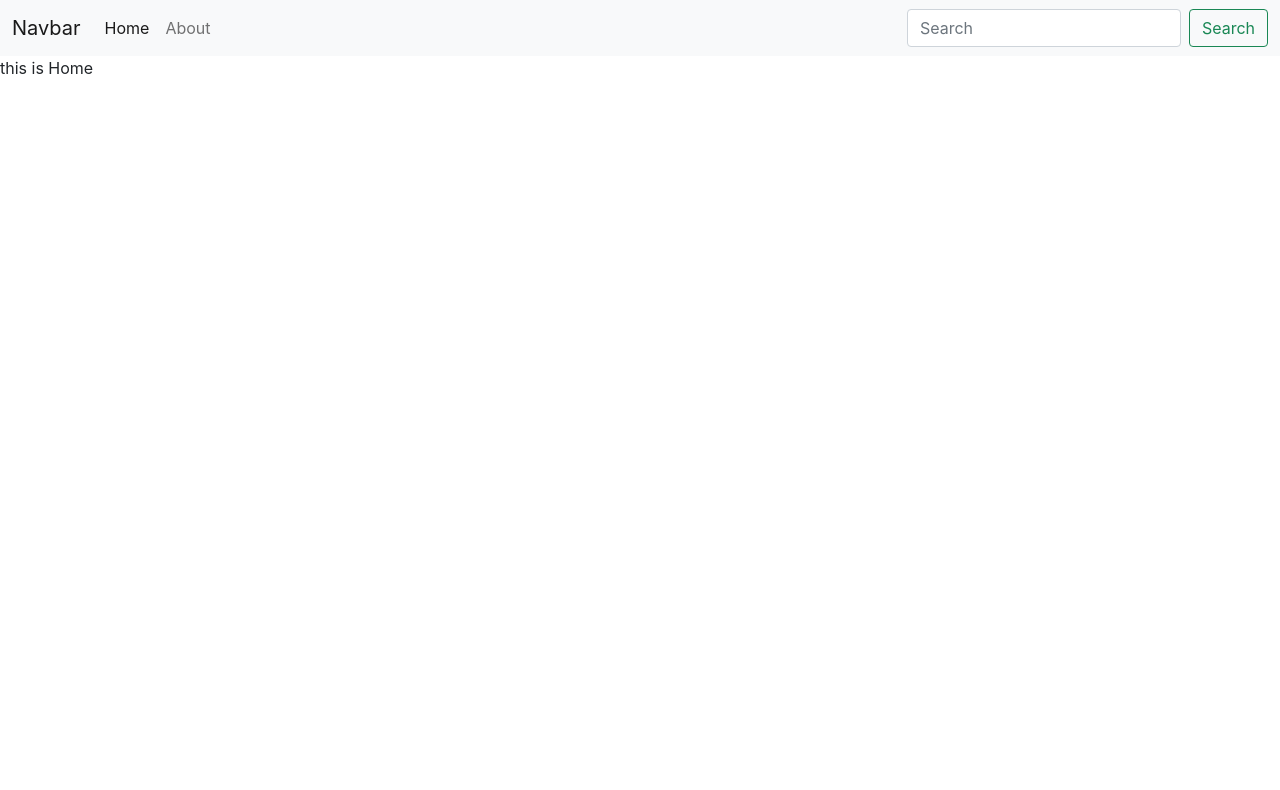
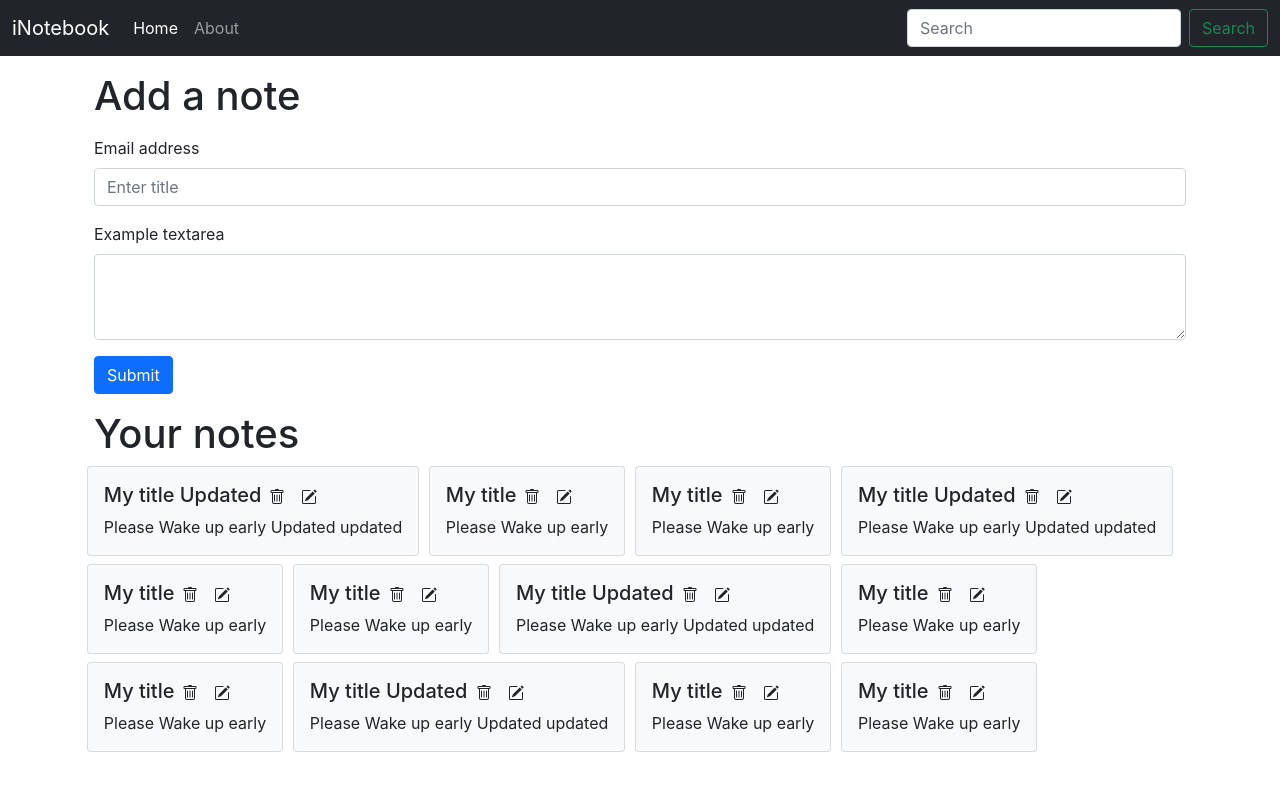
Before and after one commit to Siddid-Soni/inotebook, a React (Create React App) app: page / in a window 1280 px wide. Shown: the top 790 px of the page. Built offline with nearby package versions, Linux system fonts and the light colour scheme; the HTML template or start-up script is replaced by a standard one.

Commit message:
client side adding note

```diff
--- a/src/App.js
+++ b/src/App.js
@@ -7,17 +7,22 @@ import {
 import Navbar from './components/Navbar';
 import Home from './components/Home';
 import About from './components/About';
+import NoteState from './context/notes/NoteState';
 
 function App() {
   return (
     <>
+    <NoteState>
       <BrowserRouter>
         <Navbar />
-        <Routes>
-          <Route path="/" element={<Home />} />
-          <Route path="/about" element={<About />} />
-        </Routes>
-    </BrowserRouter>
+        <div className='container'>
+          <Routes>
+            <Route path="/" element={<Home />} />
+            <Route path="/about" element={<About />} />
+          </Routes>
+        </div>
+      </BrowserRouter>
+    </NoteState>
     </>
   );
 }
--- a/src/components/About.js
+++ b/src/components/About.js
@@ -1,9 +1,10 @@
 import React from 'react'
 
 const About = () => {
+
     return (
         <div>
-            This is About
+            this is about
         </div>
     )
 }
--- /dev/null
+++ b/src/components/AddNote.js
@@ -0,0 +1,38 @@
+import React, {useContext, useState} from 'react'
+import noteContext from '../context/notes/noteContext'
+
+const AddNote = () => {
+
+    const context = useContext(noteContext)
+    const { addNote } = context
+
+    const [note, setNote] = useState({title: "", description:"", tag: "default"})
+
+    const handleClick = (e)=>{
+        e.preventDefault()
+        addNote(note.title, note.description, note.tag)
+    }
+
+    const onChange = (e)=>{
+        setNote({...note, [e.target.name]:e.target.value})
+    }
+
+    return (
+        <div className='container my-3'>
+            <h1>Add a note</h1>
+            <form action="" className='my-3'>
+                <div className="mb-3">
+                    <label htmlFor="title" className="form-label">Email address</label>
+                    <input type="text" className="form-control" id="title" name='title' placeholder="Enter title" onChange={onChange} />
+                </div>
+                <div className="mb-3">
+                    <label htmlFor="description" className="form-label">Example textarea</label>
+                    <textarea className="form-control" id="description" name='description' onChange={onChange} rows="3"></textarea>
+                </div>
+                <button className='btn btn-primary' onClick={handleClick}>Submit</button>
+            </form>
+        </div>
+    )
+}
+
+export default AddNote
--- a/src/components/Home.js
+++ b/src/components/Home.js
@@ -1,9 +1,10 @@
 import React from 'react'
+import Notes from './Notes'
 
 const Home = () => {
     return (
         <div>
-            this is Home
+            <Notes />
         </div>
     )
 }
--- a/src/components/Navbar.js
+++ b/src/components/Navbar.js
@@ -1,21 +1,24 @@
 import React from 'react'
-import {Link} from 'react-router-dom'
+import {Link, useLocation} from 'react-router-dom'
 
 const Navbar = () => {
+
+    let location = useLocation()
+
     return (
-        <nav className="navbar navbar-expand-lg navbar-light bg-light">
+        <nav className="navbar navbar-expand-lg navbar-dark bg-dark">
             <div className="container-fluid">
-                <Link className="navbar-brand" to="/">Navbar</Link>
+                <Link className="navbar-brand" to="/">iNotebook</Link>
                 <button className="navbar-toggler" type="button" data-bs-toggle="collapse" data-bs-target="#navbarSupportedContent" aria-controls="navbarSupportedContent" aria-expanded="false" aria-label="Toggle navigation">
                 <span className="navbar-toggler-icon"></span>
                 </button>
                 <div className="collapse navbar-collapse" id="navbarSupportedContent">
                 <ul className="navbar-nav me-auto mb-2 mb-lg-0">
                     <li className="nav-item">
-                    <Link className="nav-link active" aria-current="page" to="/">Home</Link>
+                    <Link className={`nav-link${location.pathname === '/'?' active':''}`} aria-current="page" to="/">Home</Link>
                     </li>
                     <li className="nav-item">
-                    <Link className="nav-link" to="/about">About</Link>
+                    <Link className={`nav-link${location.pathname === '/about'?' active':''}`} to="/about">About</Link>
                     </li>
                 </ul>
                 <form className="d-flex">
--- /dev/null
+++ b/src/components/Noteitem.js
@@ -0,0 +1,30 @@
+import React from 'react'
+
+const Noteitem = (props) => {
+
+    const {note} = props
+
+    return (
+        <div className='col' style={{paddingRight: 'calc(var(--bs-gutter-x) * .2)',
+            paddingLeft: 'calc(var(--bs-gutter-x) * .2)'}}>
+            <div className="card text-dark bg-light mb-2">
+                <div className="card-body">
+                    <div className="d-flex align-items-center">
+                        <h5 className="card-title">{note.title}</h5>
+                        <svg style={{cursor: 'pointer'}} xmlns="http://www.w3.org/2000/svg" width="16" height="16" fill="currentColor" className="mb-1 mx-2 bi bi-trash" viewBox="0 0 16 16">
+                        <path d="M5.5 5.5A.5.5 0 0 1 6 6v6a.5.5 0 0 1-1 0V6a.5.5 0 0 1 .5-.5zm2.5 0a.5.5 0 0 1 .5.5v6a.5.5 0 0 1-1 0V6a.5.5 0 0 1 .5-.5zm3 .5a.5.5 0 0 0-1 0v6a.5.5 0 0 0 1 0V6z"/>
+                        <path fillRule="evenodd" d="M14.5 3a1 1 0 0 1-1 1H13v9a2 2 0 0 1-2 2H5a2 2 0 0 1-2-2V4h-.5a1 1 0 0 1-1-1V2a1 1 0 0 1 1-1H6a1 1 0 0 1 1-1h2a1 1 0 0 1 1 1h3.5a1 1 0 0 1 1 1v1zM4.118 4 4 4.059V13a1 1 0 0 0 1 1h6a1 1 0 0 0 1-1V4.059L11.882 4H4.118zM2.5 3V2h11v1h-11z"/>
+                        </svg>
+                        <svg style={{cursor: 'pointer'}} xmlns="http://www.w3.org/2000/svg" width="16" height="16" fill="currentColor" className="mb-1 mx-2 bi bi-pencil-square" viewBox="0 0 16 16">
+                        <path d="M15.502 1.94a.5.5 0 0 1 0 .706L14.459 3.69l-2-2L13.502.646a.5.5 0 0 1 .707 0l1.293 1.293zm-1.75 2.456-2-2L4.939 9.21a.5.5 0 0 0-.121.196l-.805 2.414a.25.25 0 0 0 .316.316l2.414-.805a.5.5 0 0 0 .196-.12l6.813-6.814z"/>
+                        <path fillRule="evenodd" d="M1 13.5A1.5 1.5 0 0 0 2.5 15h11a1.5 1.5 0 0 0 1.5-1.5v-6a.5.5 0 0 0-1 0v6a.5.5 0 0 1-.5.5h-11a.5.5 0 0 1-.5-.5v-11a.5.5 0 0 1 .5-.5H9a.5.5 0 0 0 0-1H2.5A1.5 1.5 0 0 0 1 2.5v11z"/>
+                        </svg>
+                    </div>
+                    <p className="card-text">{note.description}</p>
+                </div>
+            </div>
+        </div>
+    )
+}
+
+export default Noteitem
--- /dev/null
+++ b/src/components/Notes.js
@@ -0,0 +1,26 @@
+import React, { useContext } from 'react'
+import noteContext from '../context/notes/noteContext'
+import AddNote from './AddNote'
+import Noteitem from './Noteitem'
+
+const Notes = () => {
+
+    const context = useContext(noteContext)
+    const { notes, addNote } = context
+
+    return (
+        <>
+        <AddNote />
+        <div className='container my-3'>
+            <h1>Your notes</h1>
+            <div className='row row-cols-auto'>
+                {notes.map((note) => {
+                    return <Noteitem key={note._id} note={note} />
+                })}
+            </div>
+        </div>
+        </>
+    )
+}
+
+export default Notes
--- /dev/null
+++ b/src/context/notes/NoteState.js
@@ -0,0 +1,153 @@
+import {useState} from "react";
+import noteContext from "./noteContext";
+
+const NoteState = (props)=>{
+
+    const notesInitial = [
+        {
+          "_id": "61d82a6f3bd73ac24750bb92",
+          "user": "61d7fd5231959dd8279182ff",
+          "title": "My title Updated",
+          "description": "Please Wake up early Updated updated",
+          "tag": "personal",
+          "date": "2022-01-07T11:56:31.573Z",
+          "__v": 0
+        },
+        {
+          "_id": "61d82a713bd7pac24750bb94",
+          "user": "61d7fd5231959dd8279182ff",
+          "title": "My title",
+          "description": "Please Wake up early",
+          "tag": "personal",
+          "date": "2022-01-07T11:56:33.332Z",
+          "__v": 0
+        },
+        {
+          "_id": "61d8308a6bd791c3793e61e6",
+          "user": "61d7fd5231959dd8279182ff",
+          "title": "My title",
+          "description": "Please Wake up early",
+          "tag": "personal",
+          "date": "2022-01-07T12:22:34.773Z",
+          "__v": 0
+        },
+        {
+          "_id": "61d82a6f3bd73ag24750bb92",
+          "user": "61d7fd5231959dd8279182ff",
+          "title": "My title Updated",
+          "description": "Please Wake up early Updated updated",
+          "tag": "personal",
+          "date": "2022-01-07T11:56:31.573Z",
+          "__v": 0
+        },
+        {
+          "_id": "61v82a713bd73ac24750bb94",
+          "user": "61d7fd5231959dd8279182ff",
+          "title": "My title",
+          "description": "Please Wake up early",
+          "tag": "personal",
+          "date": "2022-01-07T11:56:33.332Z",
+          "__v": 0
+        },
+        {
+          "_id": "61d8308a6bd791c379be61e3",
+          "user": "61d7fd5231959dd8279182ff",
+          "title": "My title",
+          "description": "Please Wake up early",
+          "tag": "personal",
+          "date": "2022-01-07T12:22:34.773Z",
+          "__v": 0
+        },{
+          "_id": "61d82a6f3bd73ac24750b292",
+          "user": "61d7fd5231959dd8279182ff",
+          "title": "My title Updated",
+          "description": "Please Wake up early Updated updated",
+          "tag": "personal",
+          "date": "2022-01-07T11:56:31.573Z",
+          "__v": 0
+        },
+        {
+          "_id": "21d82a713bd73ac24750bb94",
+          "user": "61d7fd5231959dd8279182ff",
+          "title": "My title",
+          "description": "Please Wake up early",
+          "tag": "personal",
+          "date": "2022-01-07T11:56:33.332Z",
+          "__v": 0
+        },
+        {
+          "_id": "61d8308a6bd791c379be67e6",
+          "user": "61d7fd5231959dd8279182ff",
+          "title": "My title",
+          "description": "Please Wake up early",
+          "tag": "personal",
+          "date": "2022-01-07T12:22:34.773Z",
+          "__v": 0
+        },{
+          "_id": "61d82ahf3bd73ac24750bb92",
+          "user": "61d7fd5231959dd8279182ff",
+          "title": "My title Updated",
+          "description": "Please Wake up early Updated updated",
+          "tag": "personal",
+          "date": "2022-01-07T11:56:31.573Z",
+          "__v": 0
+        },
+        {
+          "_id": "61d82a713bk73ac24750bb94",
+          "user": "61d7fd5231959dd8279182ff",
+          "title": "My title",
+          "description": "Please Wake up early",
+          "tag": "personal",
+          "date": "2022-01-07T11:56:33.332Z",
+          "__v": 0
+        },
+        {
+          "_id": "61d8308a6bd791c3o9be61e6",
+          "user": "61d7fd5231959dd8279182ff",
+          "title": "My title",
+          "description": "Please Wake up early",
+          "tag": "personal",
+          "date": "2022-01-07T12:22:34.773Z",
+          "__v": 0
+        }
+      ]
+
+    const [notes, setNotes] = useState(notesInitial)
+
+    // Add note
+    const addNote = (title, description, tag)=>{
+      // api call
+      console.log("Adding a new note")
+      let note = [{
+        "_id": "61d8308a6bd791c3o9be61e6",
+        "user": "61d7fd5231959dd8279182ff",
+        "title": title,
+        "description": description,
+        "tag": tag,
+        "date": "2022-01-07T12:22:34.773Z",
+        "__v": 0
+      }]
+      setNotes(notes.concat(note))
+    }
+
+
+    //edit note
+    const editNote = ()=>{
+
+    }
+
+
+    //delete note
+    const deleteNote = ()=>{
+
+    }
+
+
+    return (
+        <noteContext.Provider value={{notes, addNote, editNote, deleteNote}}>
+            {props.children}
+        </noteContext.Provider>
+    )
+}
+
+export default NoteState
--- /dev/null
+++ b/src/context/notes/noteContext.js
@@ -0,0 +1,5 @@
+import { createContext } from "react";
+
+const noteContext = createContext()
+
+export default noteContext
```
Also changed, not shown: src/components/Alert.js (added, +13 -0 lines).
